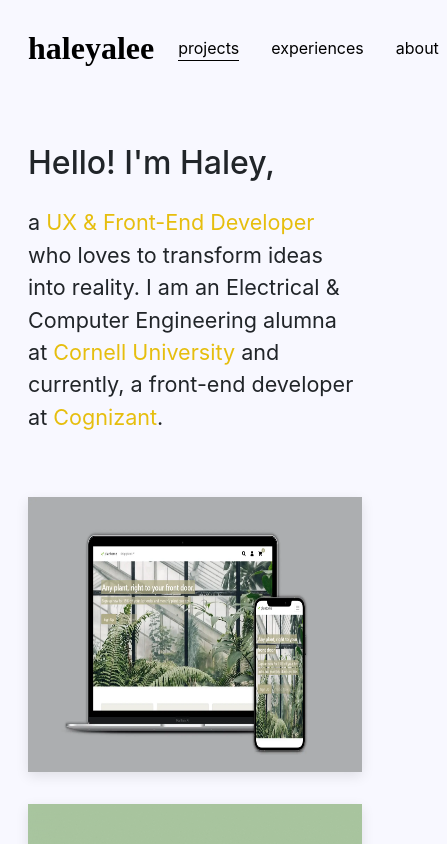
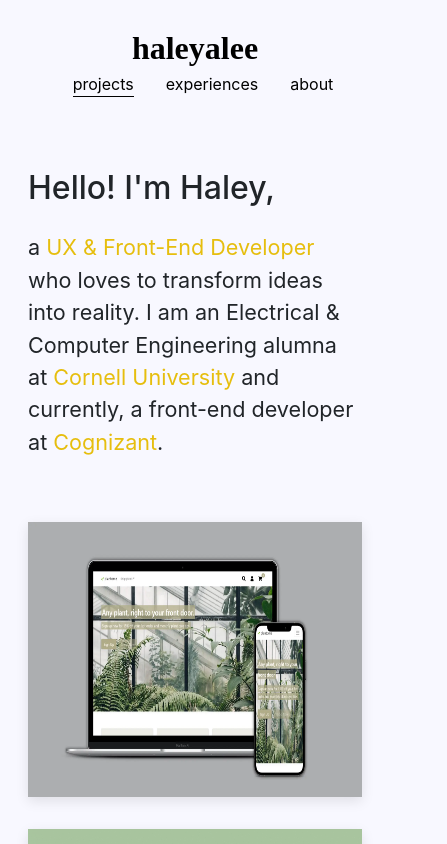
Before and after one commit to haleyalee/haleyalee-website, a React (Create React App) app: page / in a window 390 px wide. Shown: the top 844 px of the page, 447 px wide, since content can reach past the window. Built offline with nearby package versions, Linux system fonts and the light colour scheme; a web font is replaced by a local one.

Commit message:
Mobile responsive nav bar

```diff
--- a/src/components/Nav/Nav.css
+++ b/src/components/Nav/Nav.css
@@ -42,3 +42,10 @@ a.nav-link:not(#brand) p:not(.line):hover::after {
   border-bottom: 1px solid black;
   transform: scaleX(1);
 }
+
+@media (max-width: 576px) {
+  nav {
+    display: flex;
+    flex-direction: column;
+  }
+}
```
